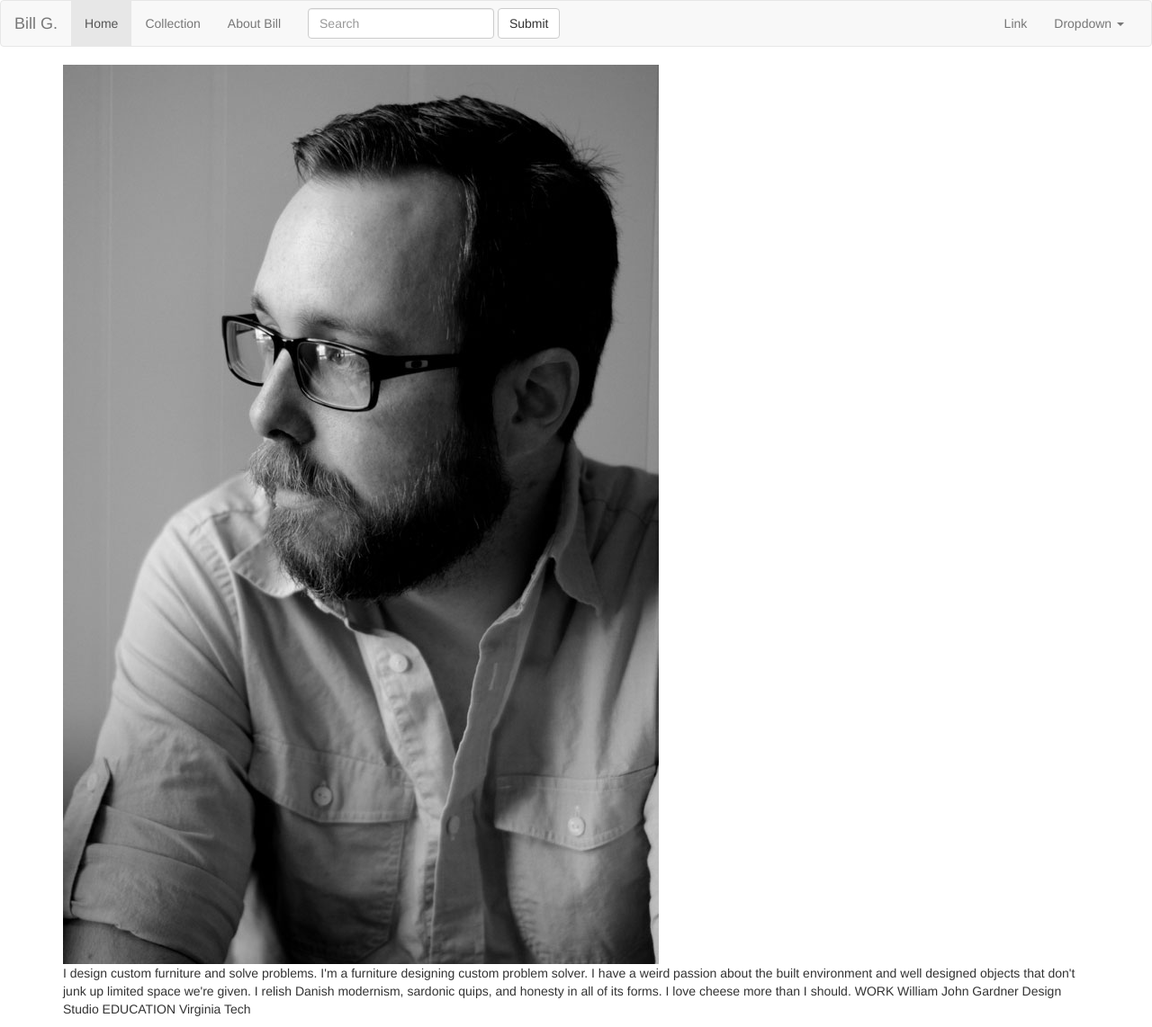
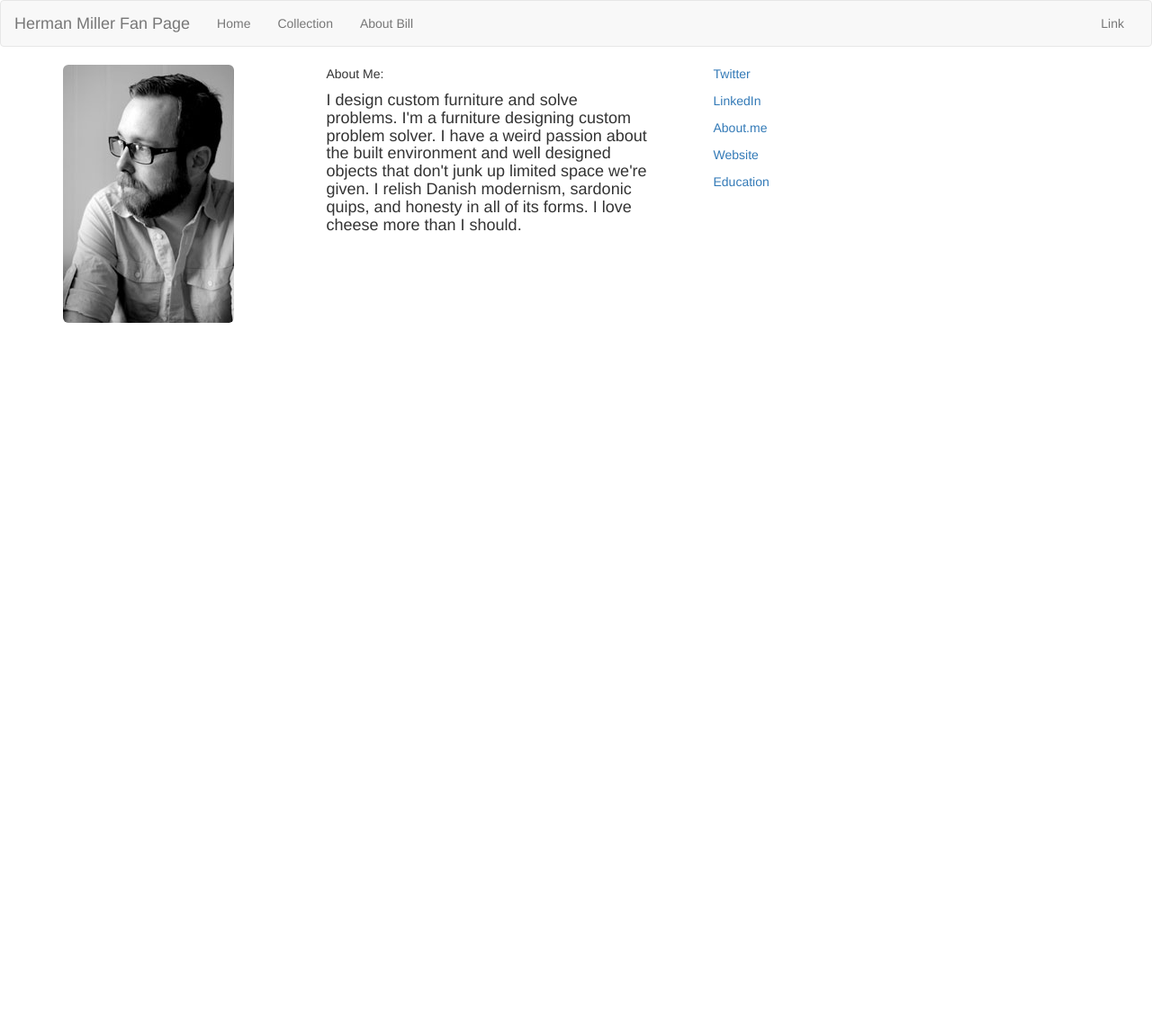
Before and after one commit to williamjohngardner/fandom_site, a Django app: page /aboutme/ in a window 1280 px wide. Shown: the whole page at 90% size. After the commit the page ends 359 px from the top, so only its background shows below. Run offline with Django 3.2, Linux system fonts and the light colour scheme; some libraries are stand-ins or nearby versions.

Commit message:
adding images to static file

```diff
--- a/midcentury/models.py
+++ b/midcentury/models.py
@@ -6,3 +6,6 @@ class Collection(models.Model):
     year = models.IntegerField()
     image_src = models.URLField()
     desc = models.TextField()
+
+    def __str__(self):
+        return self.title
--- a/midcentury/views.py
+++ b/midcentury/views.py
@@ -1,4 +1,5 @@
 from django.shortcuts import render
+from midcentury.models import Collection
 
 
 def index_view(request):
@@ -10,4 +11,5 @@ def about_me(request):
 
 
 def collection(request):
-    return render(request, "collection.html", {})
+    vintage_ads = Collection.objects.all()
+    return render(request, "collection.html", {"ads": vintage_ads})
--- a/templates/aboutme.html
+++ b/templates/aboutme.html
@@ -2,15 +2,34 @@
 
 {% block content %}
 <div class="container">
-    <img src=" /static/images/bill.jpg" alt="Bill Gardner">
-
-    <p>I design custom furniture and solve problems. I'm a furniture designing custom problem solver.
-    I have a weird passion about the built environment and well designed objects that don't junk
-    up limited space we're given. I relish Danish modernism, sardonic quips, and honesty in all
-    of its forms. I love cheese more than I should.
-    WORK
-    William John Gardner Design Studio
-    EDUCATION
-    Virginia Tech</p>
+    <div class="row">
+        <div class="col-lg-3">
+            <img src=" /static/images/bill.jpg" alt="Bill Gardner" class="img-rounded">
+        </div>
+        <div class="col-lg-4">
+            <p><bold>About Me:</bold></p>
+            <h4>I design custom furniture and solve problems. I'm a furniture designing custom problem solver.
+            I have a weird passion about the built environment and well designed objects that don't junk
+            up limited space we're given. I relish Danish modernism, sardonic quips, and honesty in all
+            of its forms. I love cheese more than I should.
+        </div>
+        <div class="col-lg-2">
+            <ul><a href="http://www.twitter.com/williamjgardner">Twitter</a></ul>
+            <ul><a href="https://www.linkedin.com/in/williamjohngardner">LinkedIn</a></ul>
+            <ul><a href="https://about.me/williamjohngardner">About.me</a></ul>
+            <ul><a href="http://www.williamjohngardner.com">Website</a></ul>
+            <ul><a href="http://www.archdesign.vt.edu/industrial-design/">Education</a></ul>
+        </div>
+    </div>
 </div>
 {% endblock %}
+<div class="container">
+
+            <img src=" /static/images/bucket_chair.jpg" alt="Bill Gardner">
+            <h2>You probably haven't heard of them ennui proident before they sold out, deep v consequat williamsburg sriracha keffiyeh retro. Enim scenester yr small batch, literally listicle quis 3 wolf moon echo park irure occaecat post-ironic.</h2>
+            </div>
+            <div class="col-lg-6">
+            <img src=" /static/images/fp_ad.jpg" alt="Bill Gardner">
+            </div>
+        </div>
+    </div>
--- a/templates/base.html
+++ b/templates/base.html
@@ -16,34 +16,18 @@
         <span class="icon-bar"></span>
         <span class="icon-bar"></span>
       </button>
-      <a class="navbar-brand" href="/">Bill G.</a>
+      <a class="navbar-brand" href="/">Herman Miller Fan Page</a>
     </div>
 
     <!-- Collect the nav links, forms, and other content for toggling -->
     <div class="collapse navbar-collapse" id="bs-example-navbar-collapse-1">
       <ul class="nav navbar-nav">
-        <li class="active"><a href="/">Home <span class="sr-only">(current)</span></a></li>
+        <li class=""><a href="/">Home <span class="sr-only">(current)</span></a></li>
         <li><a href="/collection">Collection</a></li>
         <li><a href="/aboutme">About Bill</a></li>
       </ul>
-      <form class="navbar-form navbar-left" role="search">
-        <div class="form-group">
-          <input type="text" class="form-control" placeholder="Search">
-        </div>
-        <button type="submit" class="btn btn-default">Submit</button>
-      </form>
       <ul class="nav navbar-nav navbar-right">
         <li><a href="#">Link</a></li>
-        <li class="dropdown">
-          <a href="#" class="dropdown-toggle" data-toggle="dropdown" role="button" aria-haspopup="true" aria-expanded="false">Dropdown <span class="caret"></span></a>
-          <ul class="dropdown-menu">
-            <li><a href="#">Action</a></li>
-            <li><a href="#">Another action</a></li>
-            <li><a href="#">Something else here</a></li>
-            <li role="separator" class="divider"></li>
-            <li><a href="#">Separated link</a></li>
-          </ul>
-        </li>
       </ul>
     </div><!-- /.navbar-collapse -->
   </div><!-- /.container-fluid -->
```
Also changed, not shown: templates/collection.html (+16 -1 lines), templates/index.html (+9 -2 lines), db.sqlite3, midcentury/static/images/bill.jpg, midcentury/static/images/charlesandray.jpg (added), midcentury/static/images/constructavism.jpg (added), midcentury/static/images/icons.jpg (added), 2 other files.
